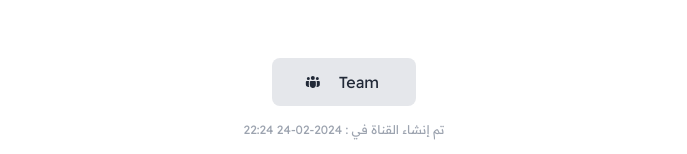
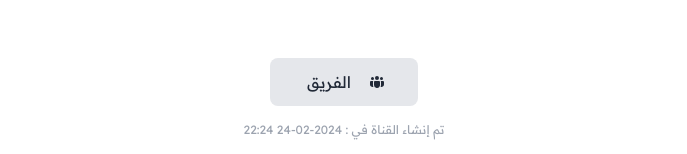
Before and after one commit to lazirijs/front-match, a Vue app: page /channel/info/1 in a window 1280 px wide. Shown: the part 426-580 px from the top of the page, without its empty margins (296-983 px from the left). Built offline with nearby package versions, Linux system fonts and the light colour scheme; no server answers.

Commit message:
Update info.vue

```diff
--- a/src/pages/channel/info.vue
+++ b/src/pages/channel/info.vue
@@ -24,7 +24,7 @@
     </div>
 
     <div class="space-y-4">
-      <btn-app text="team" @click="$router.push(`/channel/team/${channel.uid}`)" icon="fluent:people-team-16-filled" class="min-w-fit mt-4 mx-auto" />
+      <btn-app text="الفريق" @click="$router.push(`/channel/team/${channel.uid}`)" icon="fluent:people-team-16-filled" class="min-w-fit mt-4 mx-auto" />
       <h6 class="text-gray-400 first-letter:lowercase">
         تم إنشاء القناة في : {{ $toDate(channel.created_at, "timestamp") }} <br>
         <br>
```
